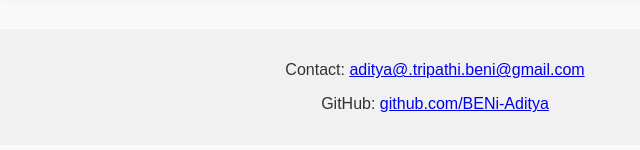
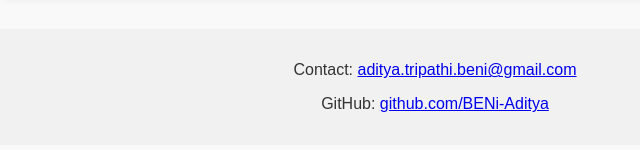
Before and after one commit to BENi-Aditya/BENi-Aditya.github.io, a plain HTML site: page index.html in a window 1280 px wide. Shown: the part 638-788 px from the top of the page, 205-845 px from the left. Drawn offline with Linux system fonts and the light colour scheme.

Commit message:
Update index.html

```diff
--- a/index.html
+++ b/index.html
@@ -28,7 +28,7 @@
     </section>
 
     <footer>
-        <p>Contact: <a href="mailto:aditya@example.com">aditya@.tripathi.beni@gmail.com</a></p>
+        <p>Contact: <a href="mailto:aditya.tripathi.beni@gmail.com">aditya.tripathi.beni@gmail.com</a></p>
         <p>GitHub: <a href="https://github.com/BENi-Aditya" target="_blank">github.com/BENi-Aditya</a></p>
     </footer>
 </body>
```
